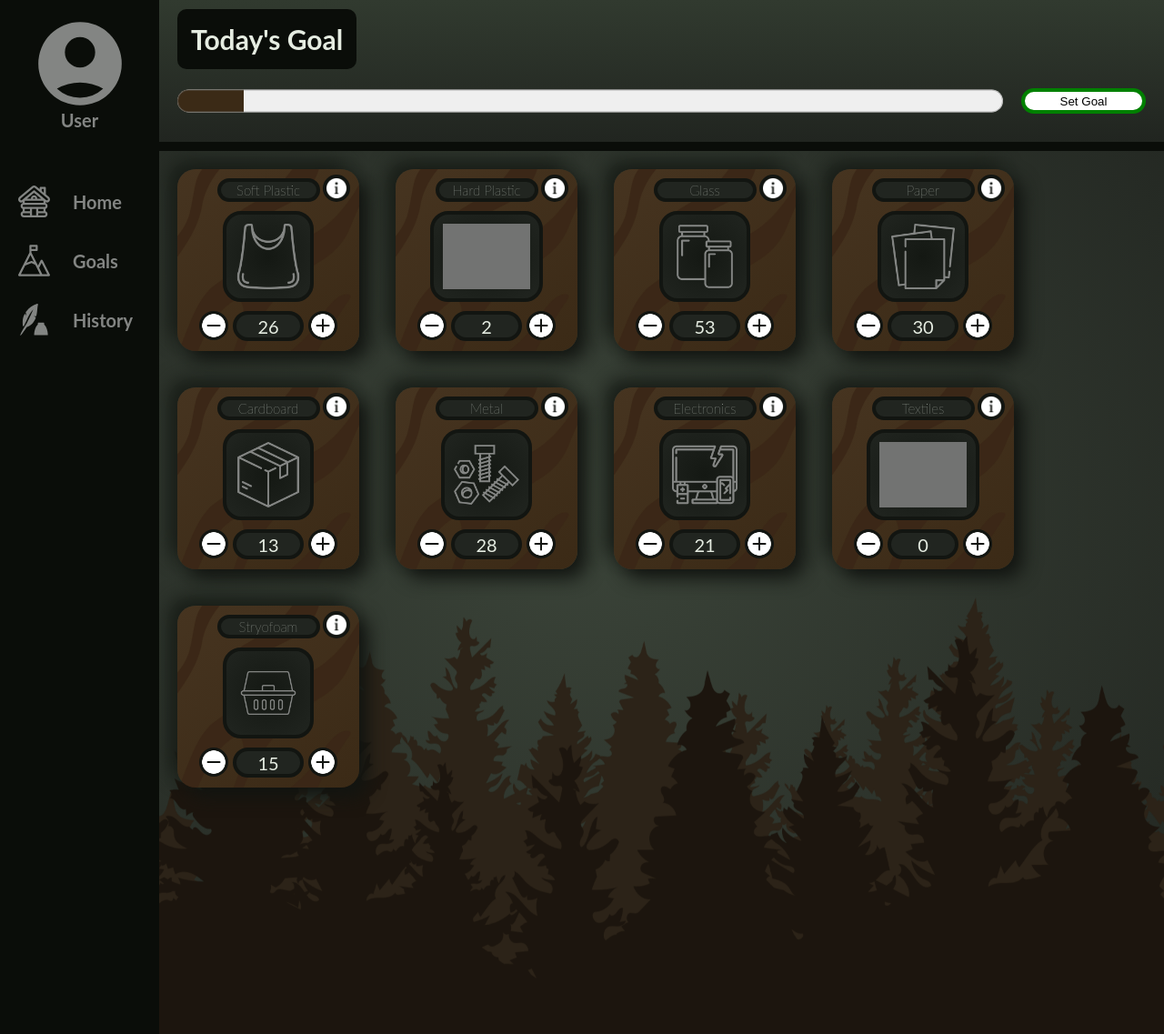
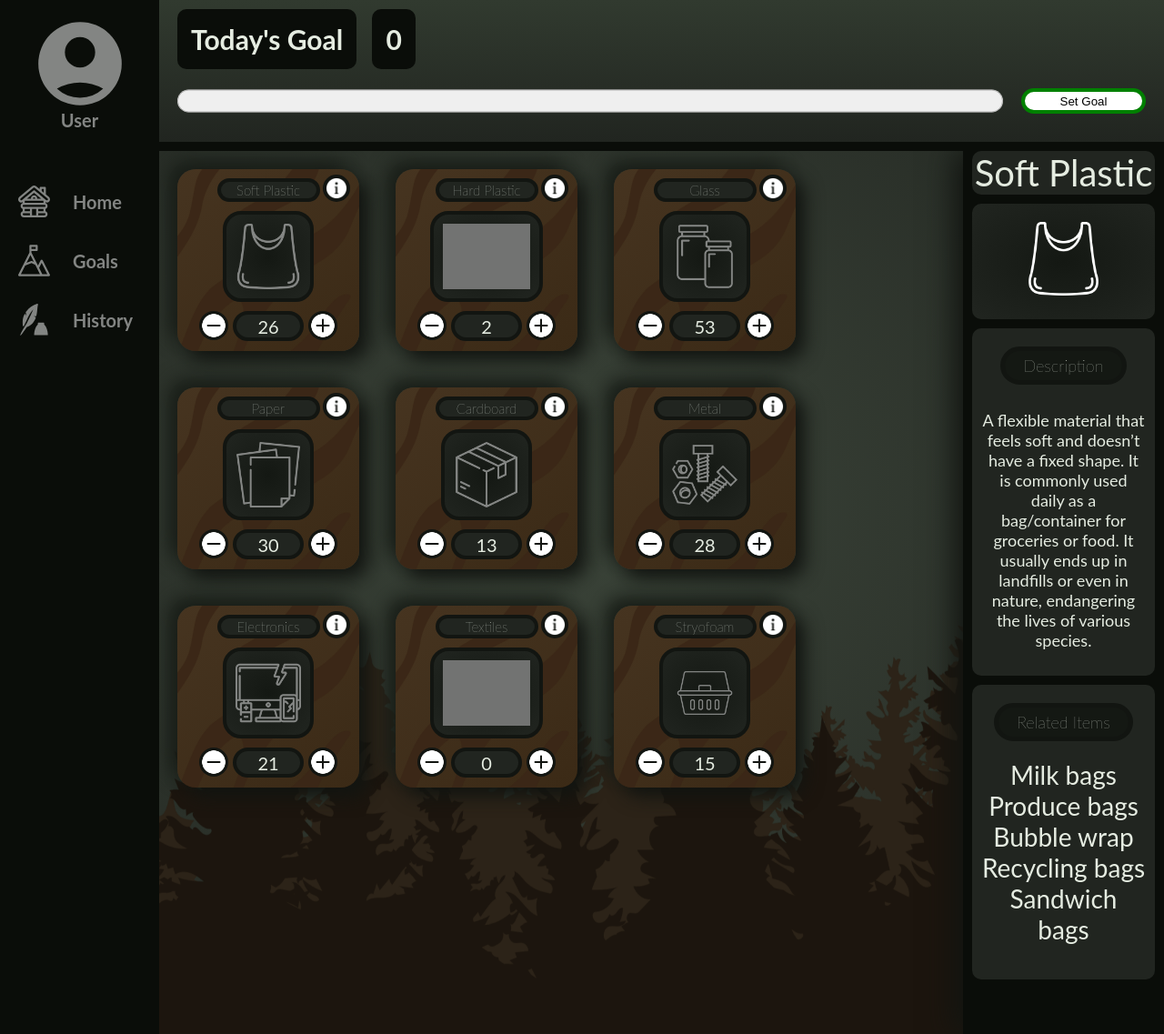
Before and after one commit to JordanYChu/RecyclingTracker, a Flask app: page / in a window 1280 px wide. Shown: the whole page at 91% size. Run offline with Flask 3, Linux system fonts and the light colour scheme; data comes from the database, SQL or seed files in the repository; both versions use the stored data as it was after the commit; data that the repository does not hold is empty; grey boxes are pictures that could not be loaded.

Commit message:
Added animation to primary page

```diff
--- a/database.py
+++ b/database.py
@@ -218,6 +218,7 @@ def getTotalItems(user, item):
     for item in data:
       sum += item[0]
 
+    print("this is the sum " + str(sum))
     return sum
 
 """
--- a/static/goals.css
+++ b/static/goals.css
@@ -72,9 +72,14 @@ ul {
              -10px -10px 20px #1a1f19;
 }
 li.item-stat {
+    transition: 0.25s ease-in-out;
+    animation: 1s ease-in-out 1 loadBoxes;
     font-size: 25px;
     line-height: 50px;
     padding: 0 0 0 25px;
+}
+li.item-stat:hover {
+    transform: translateY(-5px);
 }
 .item-count {
     text-align: right;
--- a/static/items.css
+++ b/static/items.css
@@ -9,6 +9,10 @@
     flex-wrap: wrap;
     justify-content: flex-start;
     align-content: flex-start;
+}
+
+#goal-label {
+    margin-left: 0px;
 }
 
 
@@ -193,7 +197,7 @@ figure > div {
     position: relative;
 }
 
-#more-info {
+.more-info {
     transition: ease-in-out 0.1s;
     position: absolute;
     right: 0;
@@ -269,11 +273,11 @@ progress {
     background: #121511;
 }
 
-#more-info:hover, .plus:hover, .minus:hover {
+.more-info:hover, .plus:hover, .minus:hover {
     box-shadow: 0px 0px 10px white;
 }
 
-#more-info:active, .plus:active, .minus:active {
+.more-info:active, .plus:active, .minus:active {
     background-color: #313a2f;
 }
 .plus:active {
@@ -287,3 +291,25 @@ progress {
     background-color: #313a2f;
     font-size: 22px;
 }
+
+
+.reverse {
+    animation: 250ms ease-in-out 1 testing;
+}
+
+@keyframes testing {
+    0% {
+        transform: rotate(5deg);
+    }
+    50% {
+        transform: rotate(-5deg);
+        background-color: rgb(173, 38, 5);
+    }
+    100% {
+        transform: rotate(0deg);
+    }
+}
+
+.item-box {
+  animation: 1000ms ease-in-out 1 loadBoxes;
+}
--- a/static/scripts/PrimaryPage.js
+++ b/static/scripts/PrimaryPage.js
@@ -1,5 +1,45 @@
 //load User Data
 ITEM_IDS = ["soft-plastic", "hard-plastic", "glass", "paper", "cardboard", "metal", "electronics", "textiles", "styrofoam"];
+iconsDir = "../static/icons/"
+// item-id: (name, image-name, description, [item_list])
+descriptions = [
+    "A flexible material that feels soft and doesn’t have a fixed shape. It is commonly used daily as a bag/container for groceries or food. It usually ends up in landfills or even in nature, endangering the lives of various species."
+    ,"Another very common material to store items and foods. However, this type of plastic is much harder to break and has a fixed shape. This is also very dangerous to wildlife as they can get trapped in plastic"
+    ,"Glass is also commonly used as containers. Recycling them can save a lot of energy from producing glass with raw materials. However, broken glass can be dangerous to the workers! Don’t put those in the recycling bin."
+    ,"Paper is very common in our daily lives (Writing, Reading, Tissues, etc…) However, the world is cutting down too many trees in order to produce enough paper for us. Recycling can help prevent or slow down deforestation"
+    ,"A durable material usually used to store items as a container. Recycling this can help save a lot of energy costs from producing cardboard with raw materials. You can also reuse cardboard boxes for your own storage too!"
+    ,"Bring big metal scraps or appliances to a scrapyard or any depot! Metal is very durable and can be used for a variety of purposes. (Container, vehicle frames, cooking, etc…)"
+    ,"Anything related to or requires electricity should not be thrown away or recycled in the bin. These should only be recycled in designated depots hosted by the government! (To ensure that it is safely recycled)."
+    ,"Textiles include any clothing, accessories for footwear. They usually can be recycled or donated for other people to use! Usually there are drop off places for textiles to donate."
+    ,"A very useful material to help cushion fragile items inside packaging. It is also used as a container for food. A vast amount of styrofoam ends up in landfills every year, contaminating nearby environments."
+]
+all_related_items = [
+    ["Milk bags", "Produce bags", "Bubble wrap", "Recycling bags", "Sandwich bags"],
+
+
+    [ "Plastic jugs", "Plastic bottles", "Takeout containers", "Plastic packaging", "Plastic drink cups" ],
+    ["Glass bottles", "Glass jars", "Packaging"],
+    ["Newspaper", "Writing paper", "Receipts", "Magazines", "Paper bags"],
+    ["Grocery cardboard boxes", "Paper cups", "Paper plats/bowls", "Milk Cartons"],
+    ["Aluminum cans/foils", "Tin cans", "Bicycle frames", "Household appliances", "Cooking pots/pans"],
+    ["Batteries", "Television", "Monitors", "Telephones", "Accessories (Keyboards, Mice)"],
+    ["Clothing", "Footwear (Shoes, Boots...)", "Accessories (Backpacks, Gloves)"],
+    ["Styrofoam packaging", "Takeout containers"]
+]
+info_store = {
+    "soft-plastic": ["Soft Plastic", "bag.png", descriptions[0], all_related_items[0]],
+    "hard-plastic": ["Hard Plastic", "water-bottle.png", descriptions[1], all_related_items[1]],
+    "glass": ["Glass", "glass-jar.png", descriptions[2], all_related_items[2]],
+    "paper": ["Paper", "paper.png", descriptions[3], all_related_items[3]],
+    "cardboard": ["Cardboard", "cardboard-box.png", descriptions[4], all_related_items[4]],
+    "metal": ["Metal", "screw.png", descriptions[5], all_related_items[5]],
+    "electronics": ["Electronics", "electronic.png", descriptions[6], all_related_items[6]],
+    "textiles": ["Textiles", "knitting.png", descriptions[7], all_related_items[7]],
+    "styrofoam": ["Styrofoam", "styrofoam.png", descriptions[8], all_related_items[8]]
+}
+
+load_side_info(document.getElementById("soft-plastic"))
+
 
 const getGoalFromDate = async (date) => {
     const post_info = {
@@ -31,13 +71,11 @@ const preloadData = async () => {
     }
     var json = await getGoalFromDate("")
     var goal = json["daily_goal"]
-    // goal_el.setAttribute("style", "--total: " + total + ";" +
-    //                             "--goal_daily: " + goal + ";" +
-    //                             "--goal_tracker: \"" +total+"/"+goal +"\";"
-    //                         )
     const d = document.getElementById("total-goal-meter")
     d.setAttribute("value", total)
     d.setAttribute("max", goal)
+    const goal_label = document.getElementById("goal-label")
+    goal_label.innerHTML = goal;
 }
 
 const getData = async (item_id) => {
@@ -89,10 +127,23 @@ for(var i = 0; i < 9; i++) {
     b.addEventListener("click", function() {
         let n = increment(parent.id, Number(counter_el.innerHTML) + 1)
         counter_el.innerHTML = Number(counter_el.innerHTML) + 1;
+        const d = document.getElementById("total-goal-meter")
+        d.setAttribute("value", Number(d.value)+1)
     })
     c.addEventListener("click", function() {
-        let n = increment(parent.id, Number(counter_el.innerHTML) - 1)
-        counter_el.innerHTML = Number(counter_el.innerHTML) - 1;
+        if(Number(counter_el.innerHTML) <= 0) {
+            counter_el.classList.add("reverse")
+        }
+        else {
+            let n = increment(parent.id, Number(counter_el.innerHTML) - 1)
+            counter_el.innerHTML = Number(counter_el.innerHTML) - 1;
+            const d = document.getElementById("total-goal-meter")
+            d.setAttribute("value", Number(d.value)-1)
+        }
+    })
+    counter_el.addEventListener("animationend", (e) => {
+        console.log("testing")
+        counter_el.classList.remove('reverse')
     })
 }
 
@@ -133,3 +184,56 @@ async function setGoal(new_goal) {
         });
     return await rawData.json();
 }
+
+lastOpenedItemId = ITEM_IDS[0];
+for(var i = 0; i < 9; i++) {
+    const tray = document.getElementById("item-tray");
+    const item_el = document.getElementById(ITEM_IDS[i]);
+    const more_info_el = item_el.getElementsByClassName("more-info")[0]
+    more_info_el.addEventListener("click", function() {
+        if(lastOpenedItemId == item_el.id) {
+            openCloseTray(item_el);
+        }
+        else if(lastOpenedItemId != item_el.id && $(tray).hasClass("selected")) {
+            load_side_info(item_el)
+            lastOpenedItemId = item_el.id
+        }
+        else {
+            openCloseTray(item_el);
+        }
+    })
+
+}
+function load_side_info(item_el) {
+    const tray = document.getElementById("item-tray");
+    item_id = item_el.id
+    const item_details = info_store[item_id];
+    const box_title = tray.getElementsByClassName("box-title")[0].getElementsByTagName("div")[0];
+    const box_image = tray.getElementsByClassName("box-image")[0].getElementsByTagName("img")[0];
+    const box_description = tray.getElementsByClassName("box-description")[0].getElementsByTagName("p")[0];
+    const box_related = tray.getElementsByClassName("box-related-items")[0].getElementsByTagName("ul")[0];
+    box_title.innerHTML = item_details[0];
+    box_image.src = iconsDir+ item_details[1]
+
+    box_description.innerHTML = info_store[item_id][2]
+    const len_related_items = info_store[item_id][3].length;
+    while (box_related.firstChild) {
+        box_related.removeChild(box_related.firstChild);
+    }
+    for(var i = 0; i < len_related_items; i++) {
+        var related_item = document.createElement("li")
+        related_item.innerHTML = info_store[item_id][3][i];
+        box_related.appendChild(related_item)
+    }
+}
+
+function openCloseTray(item_el) {
+    const tray = document.getElementById("item-tray");
+    if($(tray).hasClass('dismiss')) {
+        $(tray).removeClass('dismiss').addClass('selected').show();
+    }
+    else if($(tray).hasClass('selected')) {
+        $(tray).removeClass('selected').addClass("dismiss");
+    }
+    load_side_info(item_el)
+}
--- a/static/scripts/goalPage.js
+++ b/static/scripts/goalPage.js
@@ -69,7 +69,7 @@ async function updateTotalMeter() {
         let goal_meter_case = document.getElementById(ITEM_IDS[i])
         let goal_meter = goal_meter_case.getElementsByClassName("progress")[0]
         // goal_meter.setAttribute("styles", categories[i]) goal_meter.setAttribute("max", jsons[ITEM_IDS[i]])
-        goal_meter.setAttribute("style", "width: " + 100*categories[i]/jsons[ITEM_IDS[i]]+ "%;")
+        goal_meter.setAttribute("style", "--goal-count: " + Math.min(100, 100*categories[i]/jsons[ITEM_IDS[i]])+ "%;")
         let goal_counter = goal_meter_case.getElementsByTagName("label")[1]
         goal_counter.innerHTML = categories[i] + "/" + jsons[ITEM_IDS[i]];
     }
--- a/static/style.css
+++ b/static/style.css
@@ -107,9 +107,20 @@ h3 {
     flex: 1;
 }
 
-
 #background-gradient {
     background: radial-gradient(#3b4439, var(--background2));
     height: 100%;
     background-attachment: fixed;
 }
+
+
+@keyframes loadBoxes {
+  0% {
+    transform: translateY(10px);
+    opacity: 0%;
+  }
+  100% {
+    transform: translateX(0);
+    opacity: 100%;
+  }
+}
--- a/templates/primary.html
+++ b/templates/primary.html
@@ -10,16 +10,6 @@
     <script src="/static/scripts/informationRequest.js" defer></script>
     <script src="/static/scripts/PrimaryPage.js" defer></script>
     <script>
-        function fn() {
-            console.log("fn()")
-            const a = document.getElementsByClassName("item-info");
-            if($(a).hasClass('dismiss')) {
-                $(a).removeClass('dismiss').addClass('selected').show();
-            }
-            else if($(a).hasClass('selected')) {
-                $(a).removeClass('selected').addClass("dismiss");
-            }
-        }
     </script>
     <meta name="viewport" content="width=device-width, initial-scale=1.0">
     <title>Recycling Tracker</title>
@@ -49,8 +39,9 @@
     <div class="main">
         <div class="topbar">
             <h1>Today's Goal</h1>
+            <h1 id="goal-label">0</h1>
             <div class="daily-goal-container">
-                <progress id="total-goal-meter" value="10" max="123"></progress>
+                <progress id="total-goal-meter" value="0" max="0"></progress>
                 <input type="text" placeholder="Set Goal" id="goal-submit" onclick="setGoal()"></input>
             </div>
         </div>
@@ -202,7 +193,7 @@
                     </div>
                 </div>
             </div>
-            <div id="item-tray" class="item-info dismiss">
+            <div id="item-tray" class="item-info selected">
                 <div class="box-title rounded-box"><div>Item Name</div></div>
                 <div class="box-image rounded-box">
                     <img class="tray-image" src="../static/icons/knitting.png" alt="">
```
Also changed, not shown: other parts of templates/primary.html (+9 -14 lines), static/globalCounter.css (+18 -0 lines), templates/history.html (+9 -9 lines), data/main.db.
